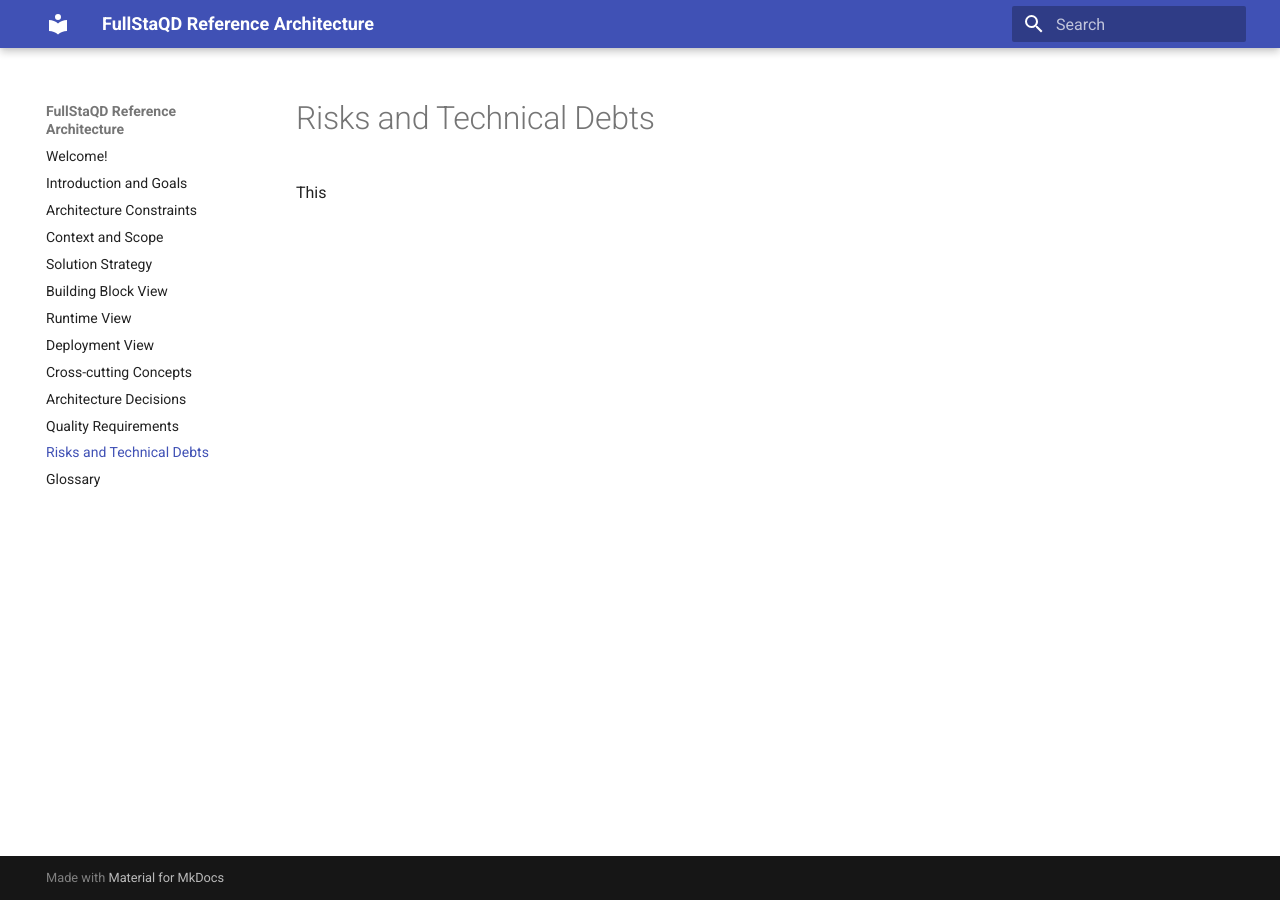
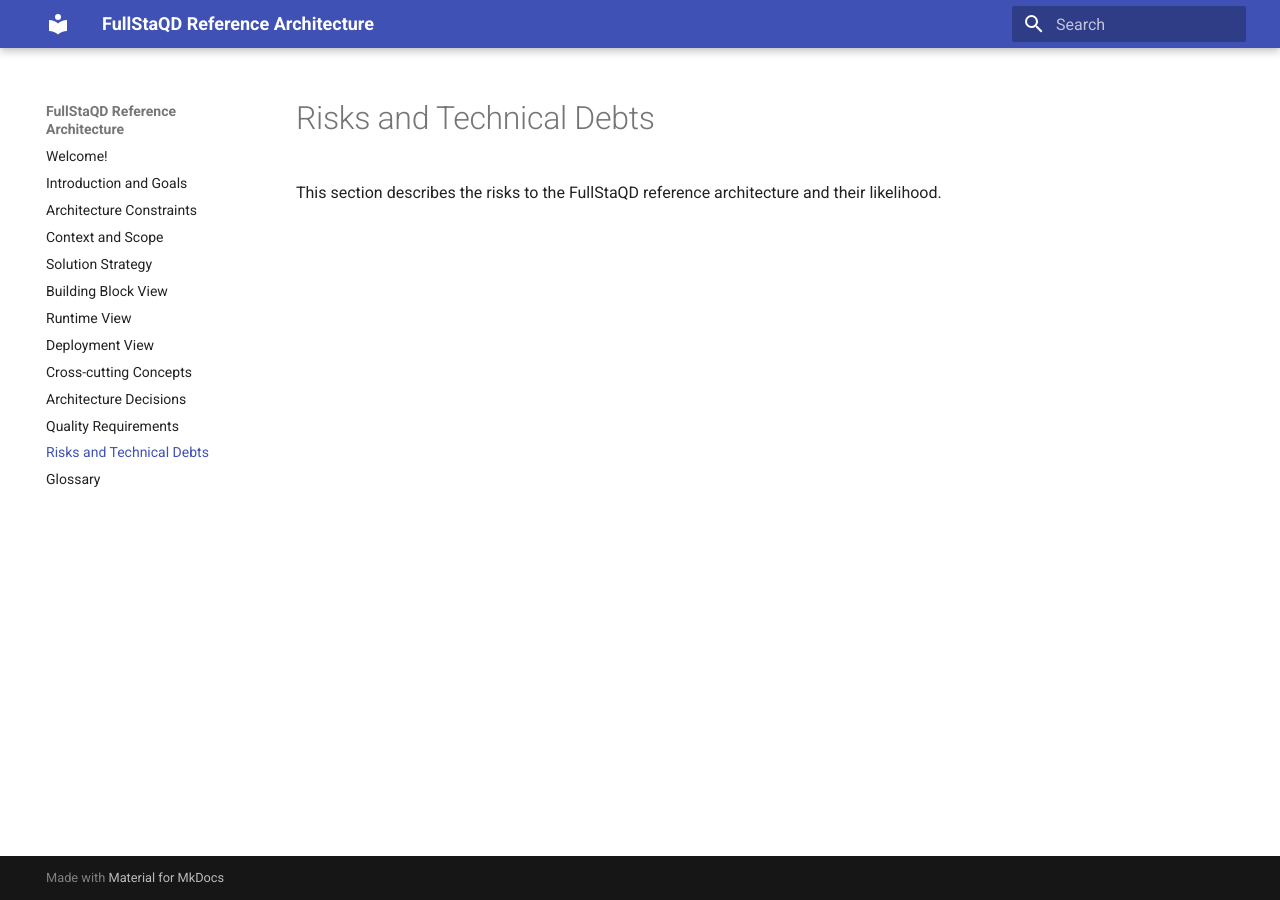
Before and after one commit to FullStaQD/architecture, an MkDocs documentation site: the page built from docs/11_technical_risks.md, in a window 1280 px wide. Built offline with MkDocs 1.6.1 and Material for MkDocs 9.7.7, drawn with Linux system fonts in a browser that asks for light colours.

Commit message:
Update 11_technical_risks.md
Signed-off-by: RinorKIT <tc4656@kit.edu>

```diff
--- a/docs/11_technical_risks.md
+++ b/docs/11_technical_risks.md
@@ -1,2 +1,2 @@
 # Risks and Technical Debts {#section-technical-risks}
-This
+This section describes the risks to the FullStaQD reference architecture and their likelihood.
```
